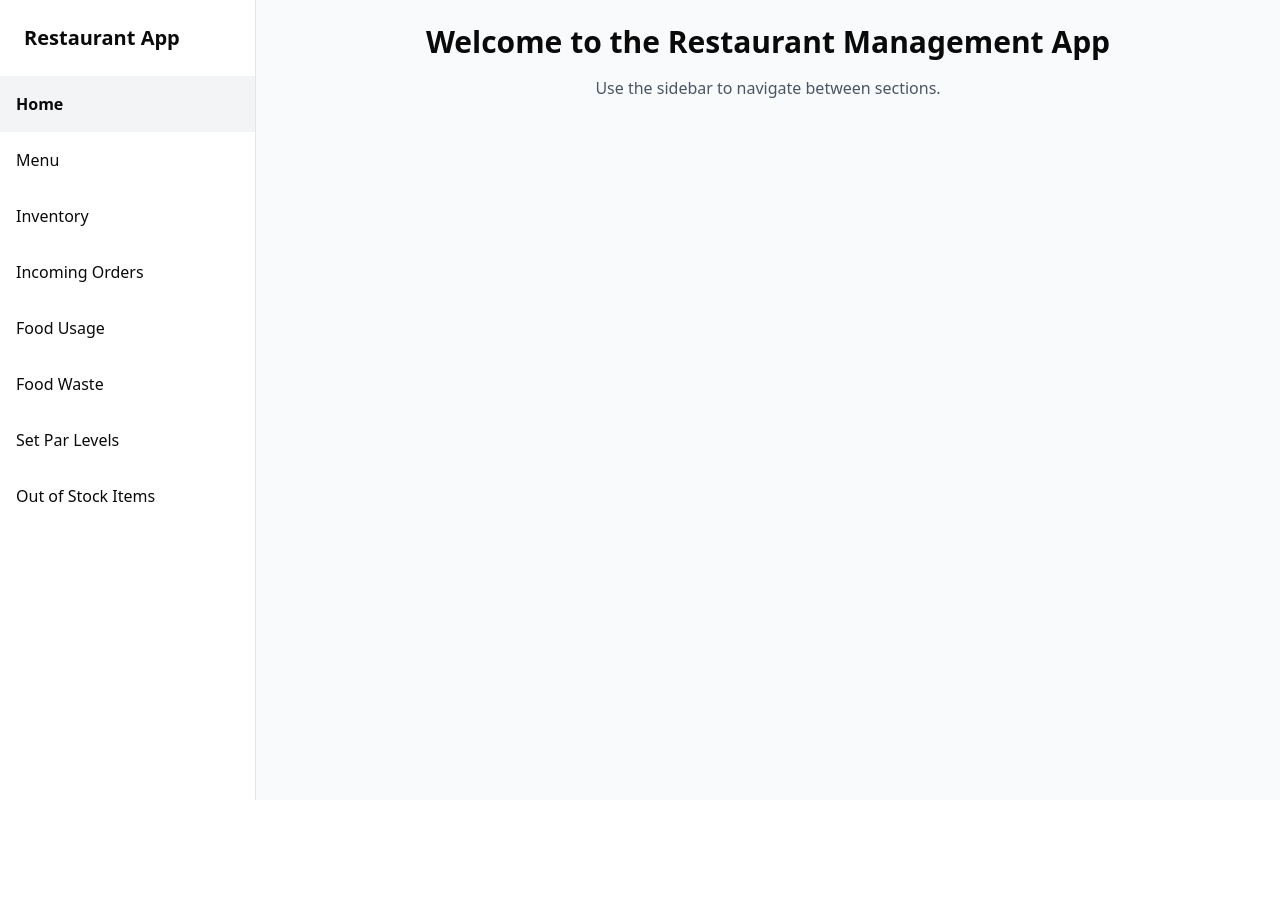
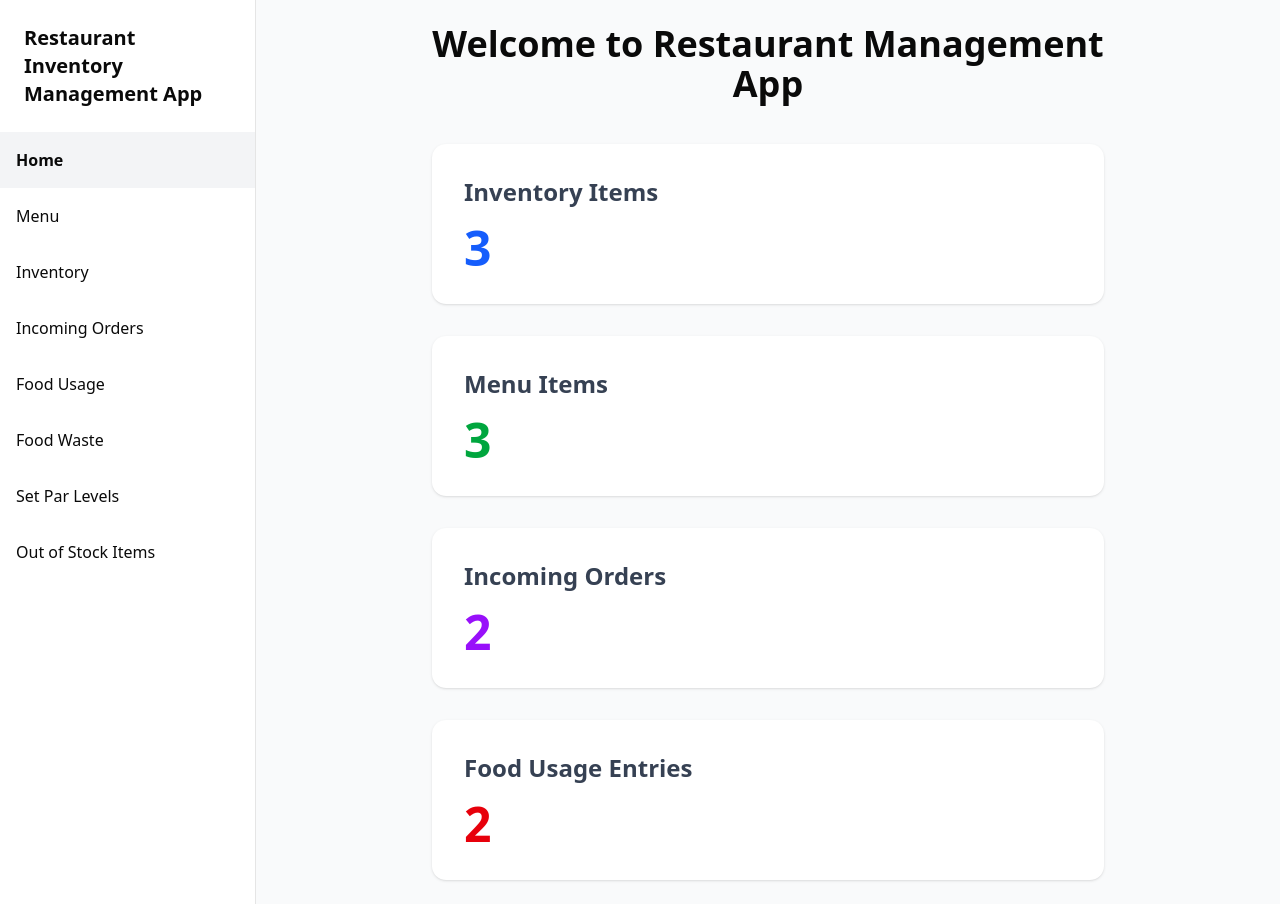
Before and after one commit to Airhacker/restaurant_inventory_management, a Next.js app: page / in a window 1280 px wide. Before the commit the page ends 800 px from the top, so only its background shows below. Built offline with nearby package versions, Linux system fonts and the light colour scheme.

Commit message:
new homepage

```diff
--- a/app/page.tsx
+++ b/app/page.tsx
@@ -1,8 +1,35 @@
+import { inventoryData, menuData, ordersData, foodUsageData } from '../lib/data';
+
 export default function HomePage() {
   return (
-    <div className="text-center">
-      <h1 className="text-3xl font-bold mb-4">Welcome to the Restaurant Management App</h1>
-      <p className="text-gray-600">Use the sidebar to navigate between sections.</p>
+    <div className="max-w-2xl mx-auto">
+      <h1 className="text-4xl font-bold mb-10 text-center">Welcome to Restaurant Management App</h1>
+
+      <div className="flex flex-col gap-8">
+        {/* Inventory Card */}
+        <div className="p-8 bg-white rounded-xl shadow hover:shadow-2xl transition transform hover:scale-105">
+          <h2 className="text-2xl font-semibold mb-4 text-gray-700">Inventory Items</h2>
+          <p className="text-5xl font-bold text-blue-600">{inventoryData.length}</p>
+        </div>
+
+        {/* Menu Card */}
+        <div className="p-8 bg-white rounded-xl shadow hover:shadow-2xl transition transform hover:scale-105">
+          <h2 className="text-2xl font-semibold mb-4 text-gray-700">Menu Items</h2>
+          <p className="text-5xl font-bold text-green-600">{menuData.length}</p>
+        </div>
+
+        {/* Orders Card */}
+        <div className="p-8 bg-white rounded-xl shadow hover:shadow-2xl transition transform hover:scale-105">
+          <h2 className="text-2xl font-semibold mb-4 text-gray-700">Incoming Orders</h2>
+          <p className="text-5xl font-bold text-purple-600">{ordersData.length}</p>
+        </div>
+
+        {/* Food Usage Card */}
+        <div className="p-8 bg-white rounded-xl shadow hover:shadow-2xl transition transform hover:scale-105">
+          <h2 className="text-2xl font-semibold mb-4 text-gray-700">Food Usage Entries</h2>
+          <p className="text-5xl font-bold text-red-600">{foodUsageData.length}</p>
+        </div>
+      </div>
     </div>
   );
 }
--- a/components/Sidebar.jsx
+++ b/components/Sidebar.jsx
@@ -32,7 +32,7 @@ export default function Sidebar() {
   return (
     <div className="w-64 min-h-screen bg-white border-r flex flex-col justify-between">
       <div>
-        <div className="p-6 font-bold text-xl">Restaurant App</div>
+        <div className="p-6 font-bold text-xl">Restaurant Inventory Management App</div>
         <nav className="flex flex-col">
           {menuItems.map((item) => (
             <Link
```
